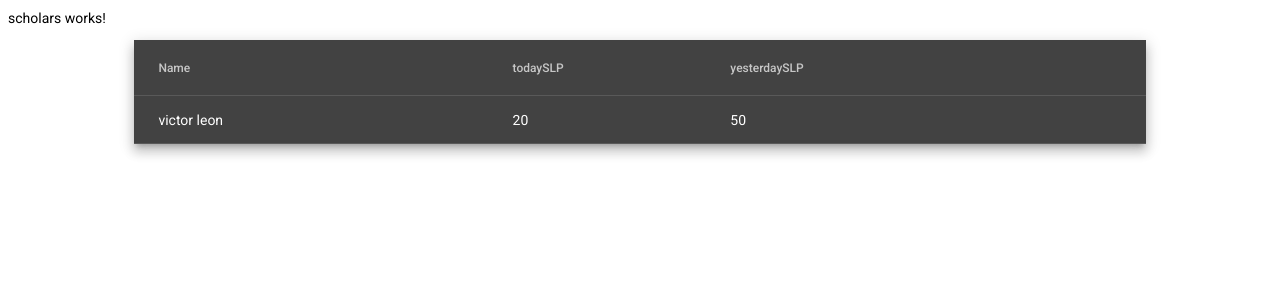
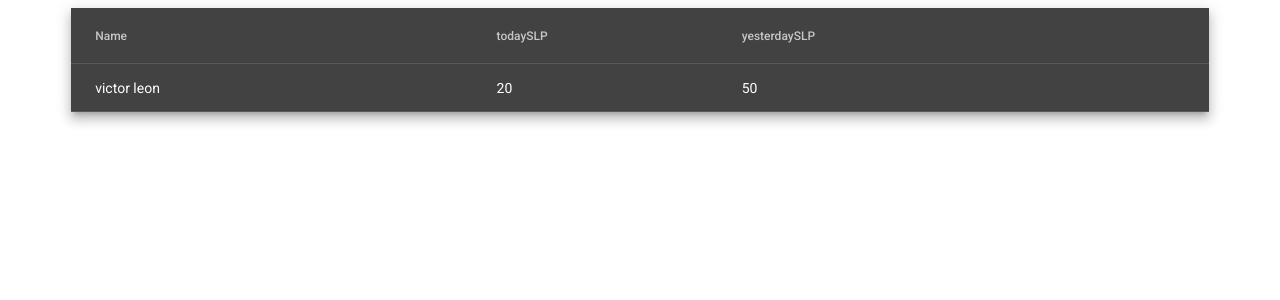
Before and after one commit to vrinox/axieAcademyTracker, an Angular app: page /scholars in a window 1280 px wide. Shown: the top 300 px of the page. Built offline with nearby package versions, Linux system fonts and the light colour scheme.

Commit message:
scholar II

```diff
--- a/src/app/scholars/scholars.component.html
+++ b/src/app/scholars/scholars.component.html
@@ -1,13 +1,10 @@
-<p>scholars works!</p>
 <table mat-table [dataSource]="scholars" class="mat-elevation-z8">
 
-    <!-- Name Column -->
     <ng-container matColumnDef="name">
       <th mat-header-cell *matHeaderCellDef> Name </th>
       <td mat-cell *matCellDef="let element"> {{element.name}} </td>
     </ng-container>
 
-    <!-- Weight Column -->
     <ng-container matColumnDef="todaySLP">
       <th mat-header-cell *matHeaderCellDef> todaySLP </th>
       <td mat-cell *matCellDef="let element"> {{element.todaySLP}} </td>
--- a/src/app/scholars/scholars.component.sass
+++ b/src/app/scholars/scholars.component.sass
@@ -1,3 +1,3 @@
 table
-    width: 80%
-    margin-left: 10%
+    width: 90%
+    margin-left: 5%
```
